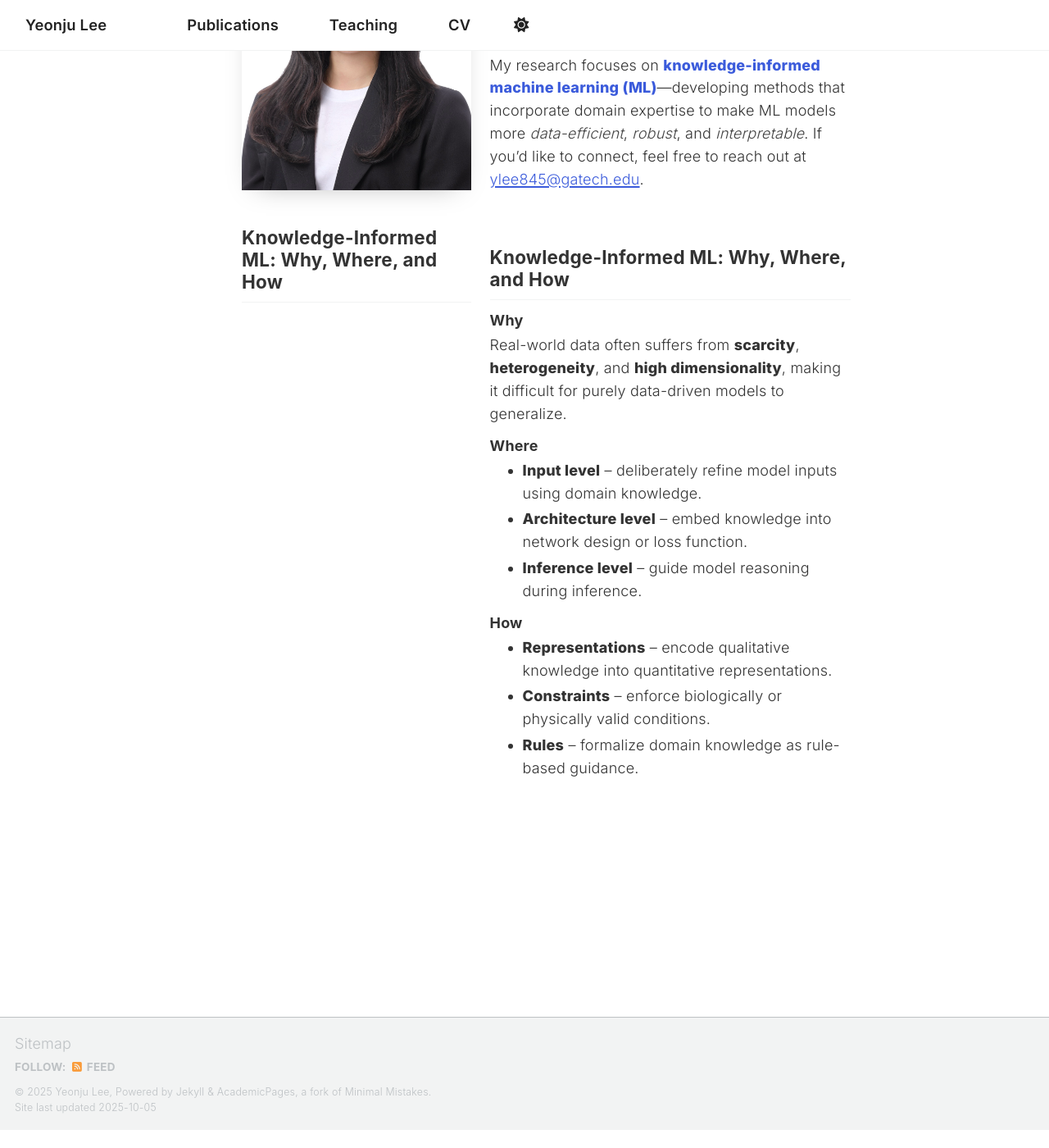
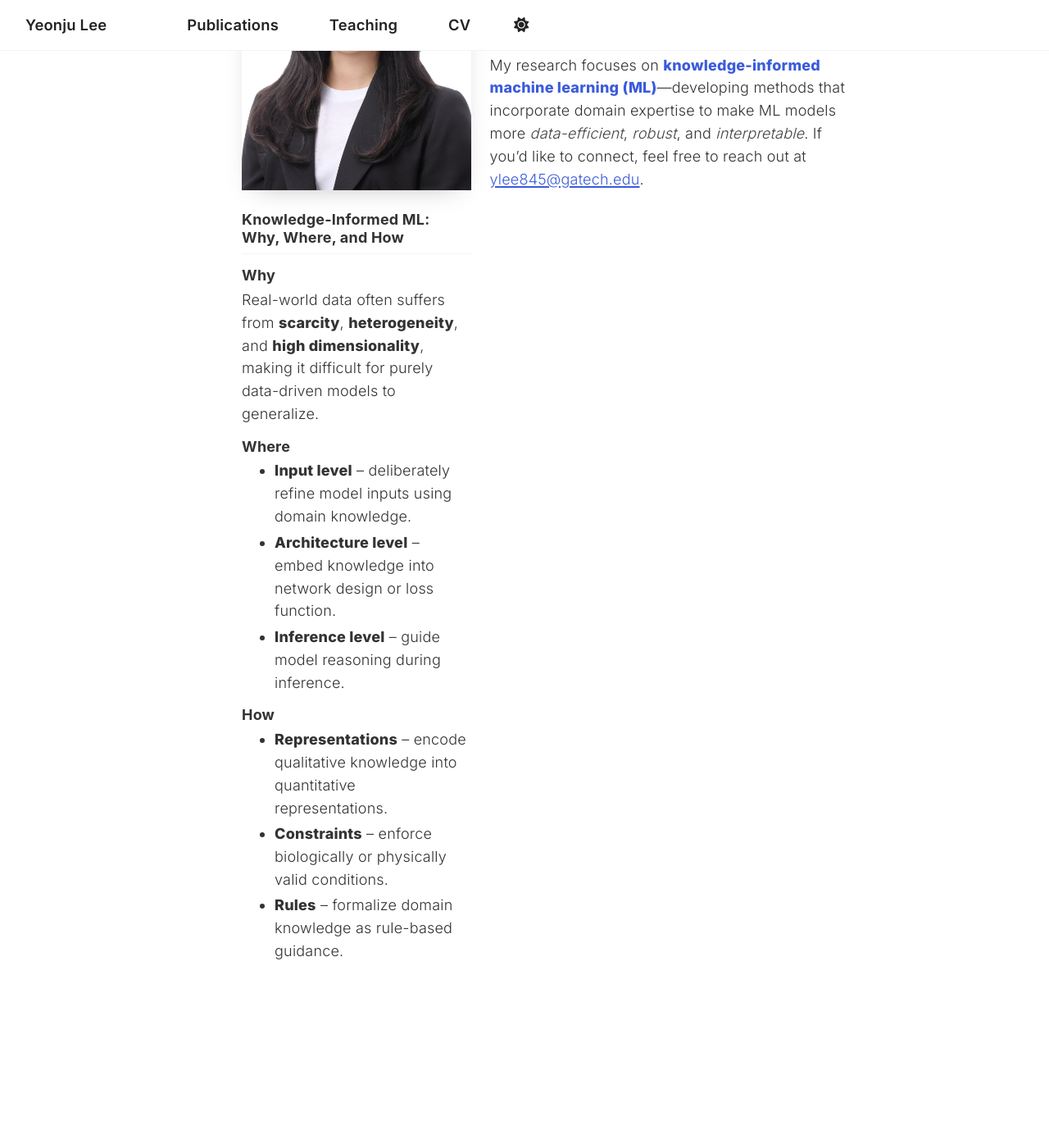
Before and after one commit to ylee845/ylee845.github.io, a Jekyll site: the page built from _pages/about.md, in a window 1280 px wide and 1400 px high, scrolled down 261 px. Shown: the whole window at 82% size. Built offline with Jekyll 4.4.1, drawn with Linux system fonts in a browser that asks for light colours; a script that is not in the unit is left out; before the commit the page ends 1639 px from its top, so only the background shows below that.

Commit message:
Update about.md

```diff
--- a/_pages/about.md
+++ b/_pages/about.md
@@ -80,7 +80,8 @@ redirect_from:
 .intro__title{ grid-area:title; margin:0 0 .4rem; font-size:2rem; font-weight:700; color:#111; }
 .intro__lead { grid-area:lead;  margin:0 0 .6rem; font-size:1rem; color:#2f2f2f; }
 .aboutme     { grid-area:about; font-size:1rem; margin-top:.1rem; }
-.about-sections{ grid-area:full; margin-top:.15rem; font-size:1rem; }
+.about-heading{ grid-area:full; margin-top:.15rem; font-size:1rem; }
+  .about-sections{ grid-area:full; margin-top:.15rem; font-size:1rem; }
 
 /* 반응형: 1열 스택 */
 @media (max-width:880px){
@@ -130,7 +131,6 @@ redirect_from:
   </p>
 </div>
 
-<h2 style="margin-top:1.2rem;">Knowledge-Informed ML: Why, Where, and How</h2>
 <div class="intro__framework">
   <h2 class="about-heading">Knowledge-Informed ML: Why, Where, and How</h2>
     <div class="about-sections">
```
